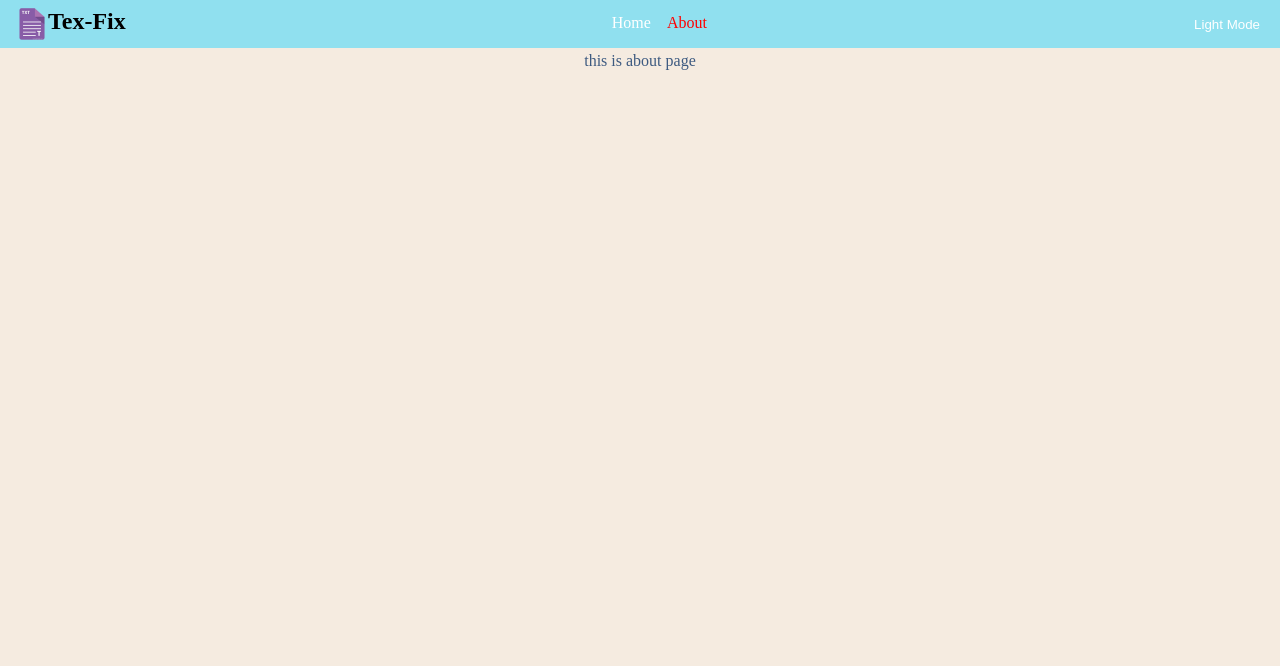
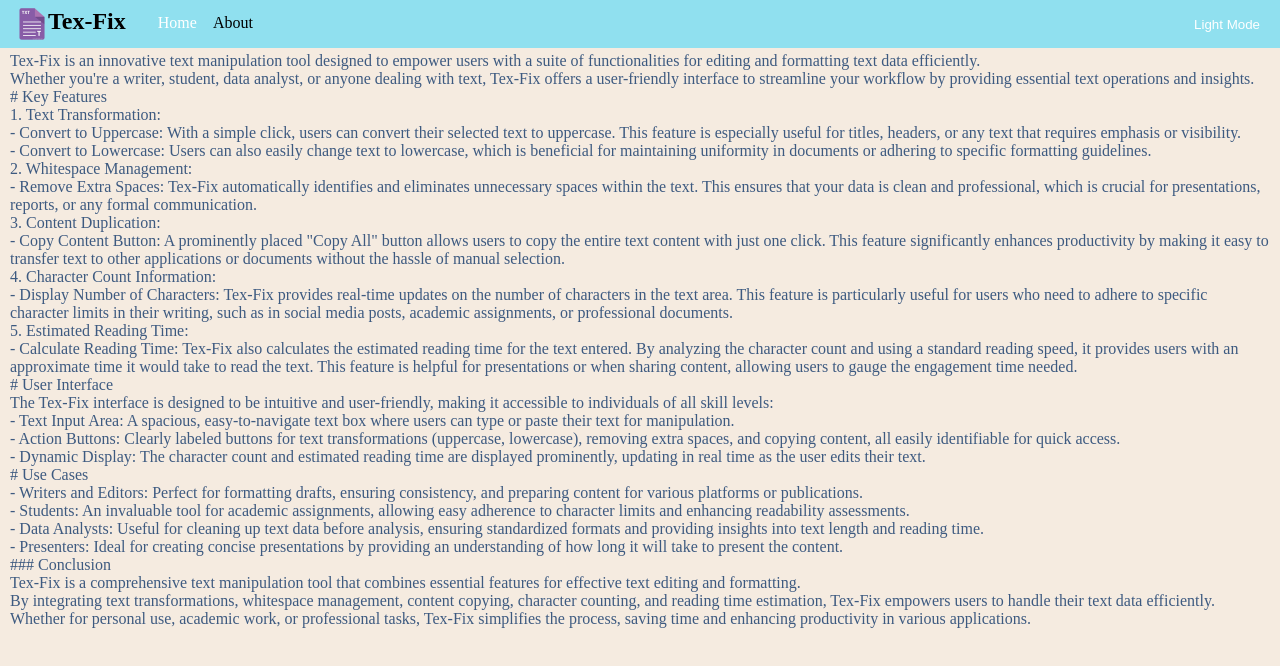
Before and after one commit to MohammadxAnas/Tex-Fix, a React (Create React App) app: page /About in a window 1280 px wide. Shown: the top 666 px of the page. Built offline with nearby package versions, Linux system fonts and the light colour scheme.

Commit message:
about page

```diff
--- a/src/components/about.js
+++ b/src/components/about.js
@@ -3,7 +3,59 @@ function About(props){
     return(
    <>
    <div className='aboutpg'style={props.color} >
-   <p>this is about  page</p>
+   <p>
+
+Tex-Fix is an innovative text manipulation tool designed to empower users with a suite of functionalities for editing and formatting text data efficiently.<br/>
+
+Whether you're a writer, student, data analyst, or anyone dealing with text, Tex-Fix offers a user-friendly interface to streamline your workflow by providing essential text operations and insights.<br/>
+
+# Key Features<br/>
+
+1. Text Transformation:<br/>
+   - Convert to Uppercase: With a simple click, users can convert their selected text to uppercase. This feature is especially useful for titles, headers, or any text that requires emphasis or visibility.<br/>
+
+   - Convert to Lowercase: Users can also easily change text to lowercase, which is beneficial for maintaining uniformity in documents or adhering to specific formatting guidelines.<br/>
+
+2. Whitespace Management:<br/>
+   - Remove Extra Spaces: Tex-Fix automatically identifies and eliminates unnecessary spaces within the text. This ensures that your data is clean and professional, which is crucial for presentations, reports, or any formal communication.<br/>
+
+3. Content Duplication:<br/>
+   - Copy Content Button: A prominently placed "Copy All" button allows users to copy the entire text content with just one click. This feature significantly enhances productivity by making it easy to transfer text to other applications or documents without the hassle of manual selection.<br/>
+
+4. Character Count Information:<br/>
+   - Display Number of Characters: Tex-Fix provides real-time updates on the number of characters in the text area. This feature is particularly useful for users who need to adhere to specific character limits in their writing, such as in social media posts, academic assignments, or professional documents.<br/>
+
+5. Estimated Reading Time:<br/>
+   - Calculate Reading Time: Tex-Fix also calculates the estimated reading time for the text entered. By analyzing the character count and using a standard reading speed, it provides users with an approximate time it would take to read the text. This feature is helpful for presentations or when sharing content, allowing users to gauge the engagement time needed.<br/>
+
+# User Interface<br/>
+
+The Tex-Fix interface is designed to be intuitive and user-friendly, making it accessible to individuals of all skill levels:<br/>
+
+- Text Input Area: A spacious, easy-to-navigate text box where users can type or paste their text for manipulation.<br/>
+
+- Action Buttons: Clearly labeled buttons for text transformations (uppercase, lowercase), removing extra spaces, and copying content, all easily identifiable for quick access.<br/>
+
+- Dynamic Display: The character count and estimated reading time are displayed prominently, updating in real time as the user edits their text.<br/>
+
+# Use Cases<br/>
+
+- Writers and Editors: Perfect for formatting drafts, ensuring consistency, and preparing content for various platforms or publications.<br/>
+
+- Students: An invaluable tool for academic assignments, allowing easy adherence to character limits and enhancing readability assessments.<br/>
+
+- Data Analysts: Useful for cleaning up text data before analysis, ensuring standardized formats and providing insights into text length and reading time.<br/>
+
+- Presenters: Ideal for creating concise presentations by providing an understanding of how long it will take to present the content.<br/>
+
+### Conclusion<br/>
+
+Tex-Fix is a comprehensive text manipulation tool that combines essential features for effective text editing and formatting.<br/>
+
+By integrating text transformations, whitespace management, content copying, character counting, and reading time estimation, Tex-Fix empowers users to handle their text data efficiently.<br/>
+
+Whether for personal use, academic work, or professional tasks, Tex-Fix simplifies the process, saving time and enhancing productivity in various applications.<br/>
+</p>
    </div>
    </>
     )
--- a/src/components/hq.css
+++ b/src/components/hq.css
@@ -2,6 +2,7 @@
     margin: 0%;
     padding: 0%;
 }
+
 h1{
     display: flex;
     justify-content: center;
@@ -67,7 +68,7 @@ p{
 }
 .logo{
     display: flex;
-
+    align-items: center;
 }
 
 .about  {
@@ -81,8 +82,7 @@ li{
     list-style: none;
 }
 .red{
-    background-color: 'red';
-    color: red;
+    color: black;
     border-radius: 5px;
     width: 2.7rem;
     height: 1.3rem;
@@ -91,7 +91,6 @@ li{
     list-style: none;
 }
 .blue{
-    background-color: '#edede9';
     color: white;
     border-radius: 5px;
     width: 2.7rem;
@@ -102,7 +101,6 @@ li{
 }
 p{
 
-    text-align: center;
 }
 ::placeholder{
     color: black;
@@ -131,5 +129,12 @@ textarea{
     padding-right: 20px;
 }
 .aboutpg{
-    height: 100vh;
+    min-height: 100vh;
+    padding: 0 10px 0 10px;
 }
+nav{
+    margin-left: 30px;
+}
+.head{
+    margin-bottom: 5px;
+}
--- a/src/components/navbar.js
+++ b/src/components/navbar.js
@@ -7,12 +7,12 @@ function Navbar(props){
    <div className='navbar'>
     <div className='logo'>
         <img src='favicon-32x32.png' alt='favicon-16x16.png'/>
-        <h2>Tex-Fix</h2>
-    </div>
+        <h2 className='head'>Tex-Fix</h2>
      <nav className='about'>
            <NavLink className={(e)=>{return e.isActive?"red":"blue"}} to="/"><li>Home</li></NavLink>
             <NavLink className={(e)=>{return e.isActive?"red":"blue"}} to="/About"><li>About</li></NavLink>
      </nav>
+     </div>
      <button className='modebtn' onClick={props.bgcolor}>{props.mode}</button>
    </div>
    </>
```
